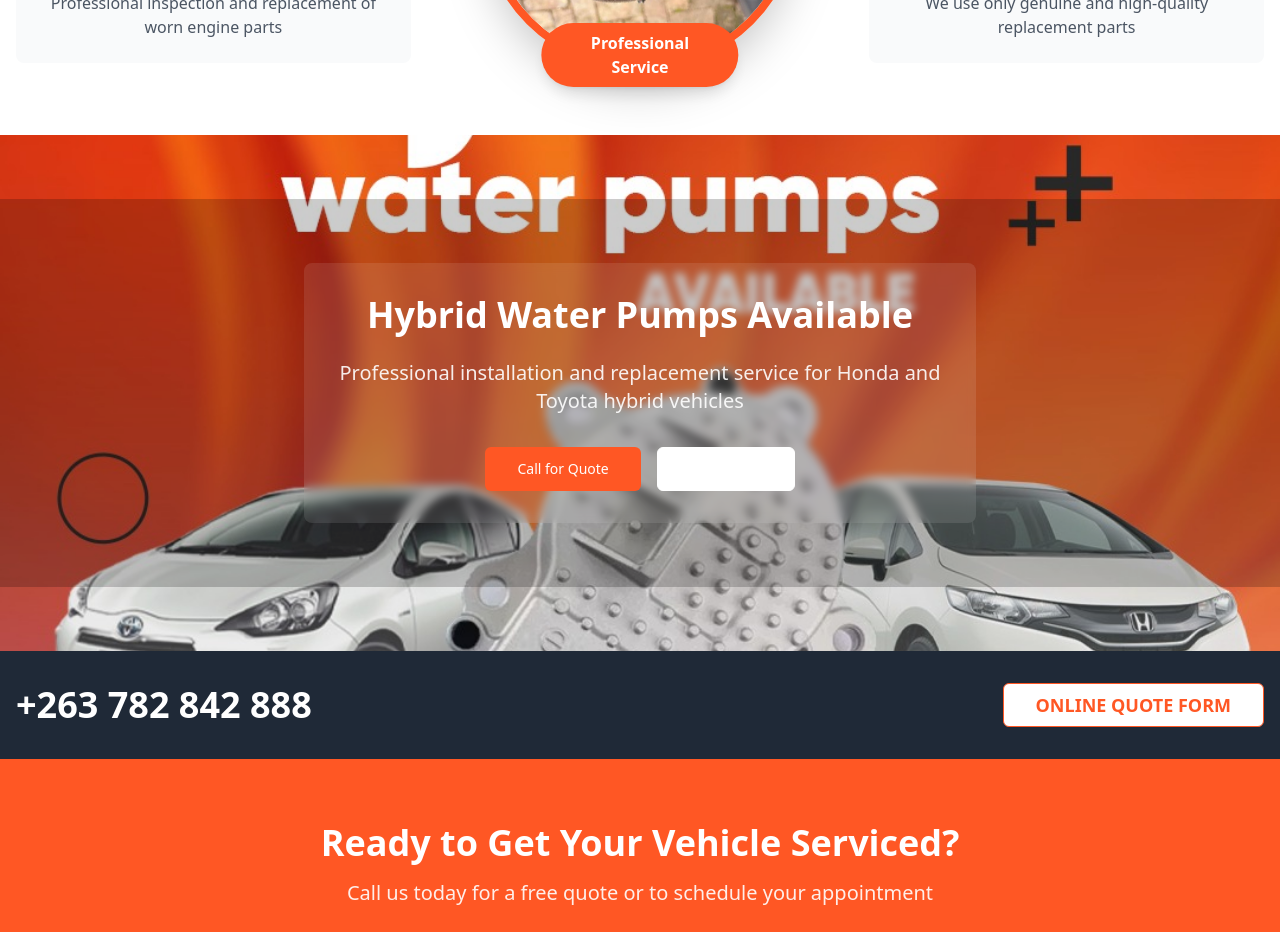
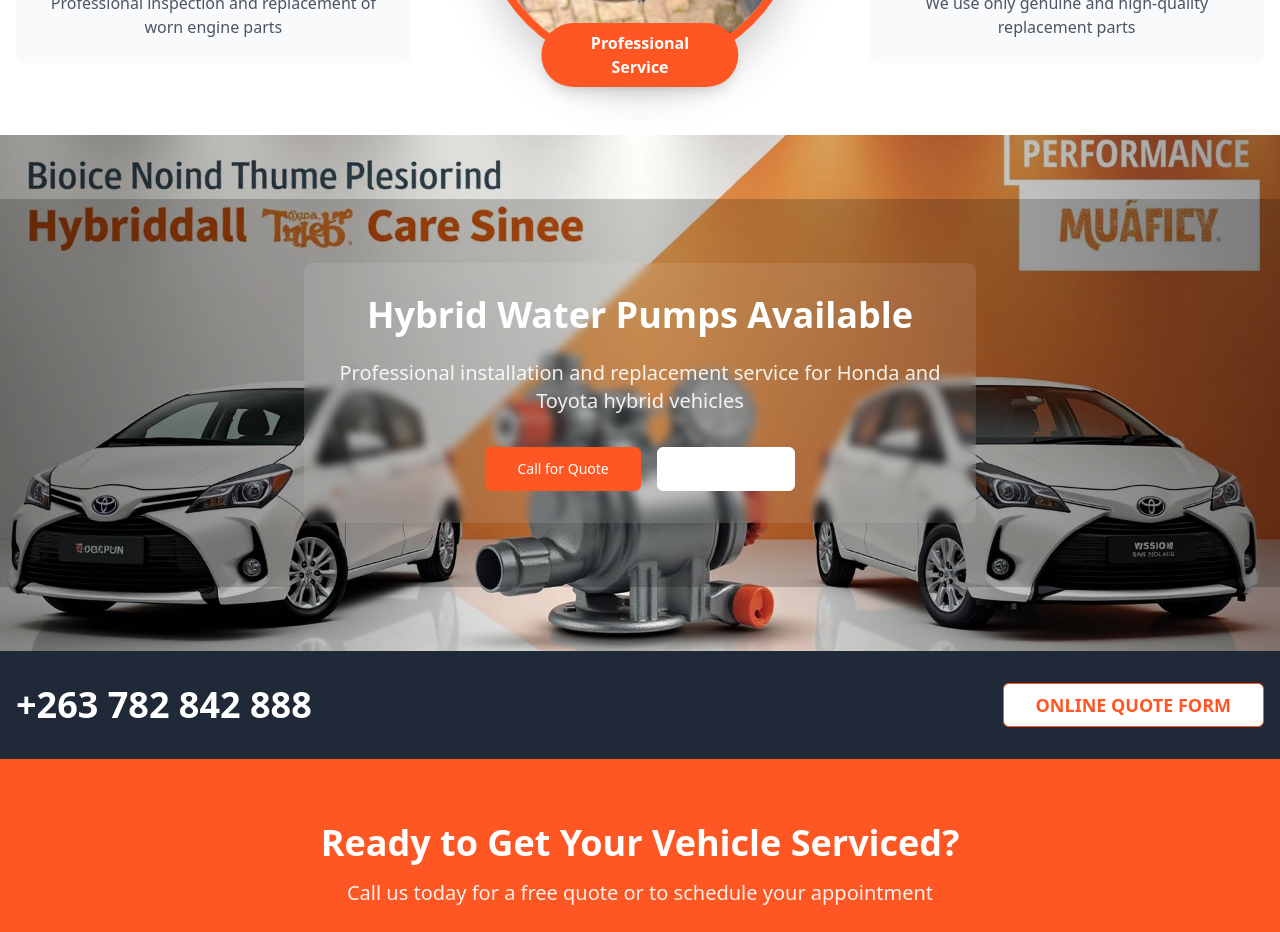
Before and after one commit to marvellouschirunga/marvellouschirunga.github.io, a React (Vite) app: page / in a window 1280 px wide. Shown: the part 4900-5832 px from the top of the page. Built offline with nearby package versions, Linux system fonts and the light colour scheme.

Commit message:
Improve image quality
Replace the existing image with a better one.

```diff
--- a/src/pages/Home.tsx
+++ b/src/pages/Home.tsx
@@ -6,6 +6,7 @@ import heroBackground from "@/assets/hero-background.jpg";
 import brakeServices from "@/assets/brake-services.jpg";
 import exhaustSystem from "@/assets/exhaust-system.jpg";
 import acRepair from "@/assets/ac-repair.jpg";
+import hybridWaterPumpsPromo from "@/assets/hybrid-water-pumps-promo.jpg";
 const Home = () => {
   const services = [{
     image: "/lovable-uploads/f44c2ea2-528b-43ab-9612-81fb4f956ee6.png",
@@ -378,12 +379,13 @@ const Home = () => {
 
       {/* Special Promotion - Hybrid Water Pumps */}
       <section className="py-16 relative overflow-hidden">
-        <div className="absolute inset-0">
+        <div className="absolute inset-0 overflow-hidden">
           <img
-            src="/lovable-uploads/346458e9-7891-4f86-a631-19924b1180da.png"
-            alt="Passion Performance Hybrid Water Pumps Available"
-            className="w-full h-full object-cover"
+            src={hybridWaterPumpsPromo}
+            alt="Passion Performance Professional Hybrid Water Pumps Service"
+            className="w-full h-full object-cover transform hover:scale-105 transition-transform duration-700"
           />
+          <div className="absolute inset-0 bg-gradient-to-r from-black/40 via-transparent to-black/40"></div>
         </div>
         <div className="relative bg-black/20 py-16">
           <div className="container mx-auto px-4 text-center">
```
Also changed, not shown: src/assets/hybrid-water-pumps-promo.jpg (added).
